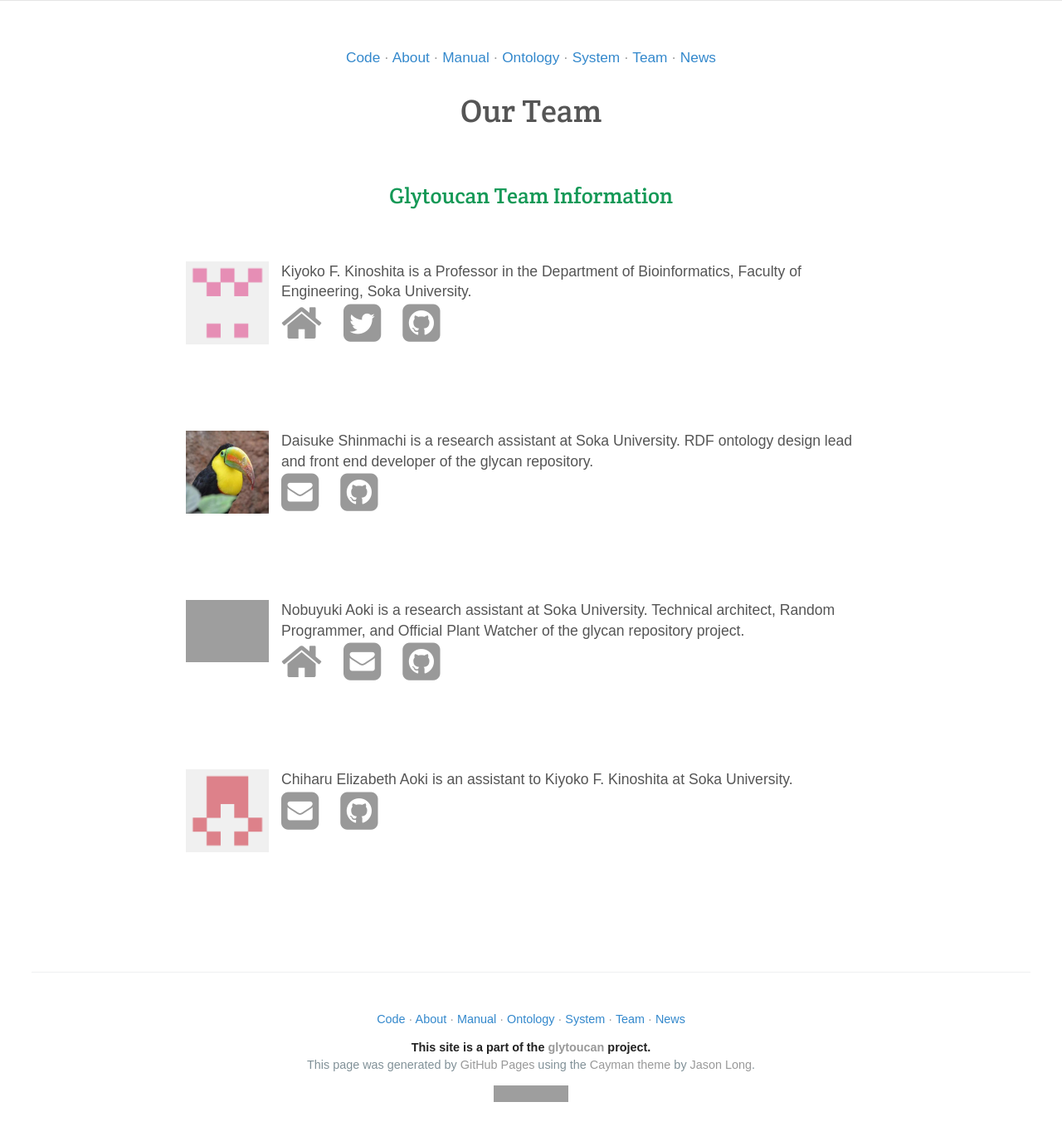
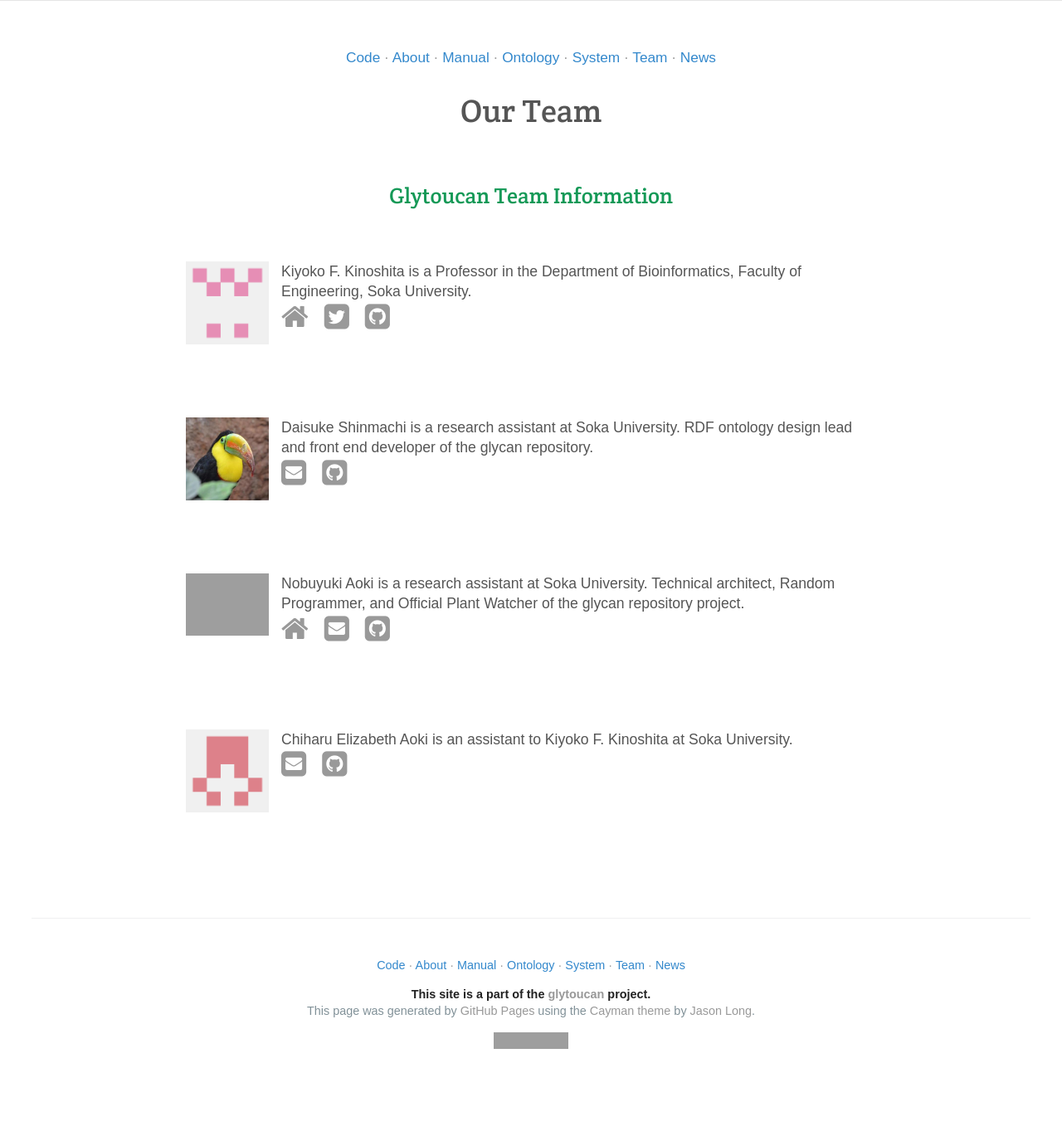
Before and after one commit to glytoucan/glytoucan, a Jekyll site: the page built from team/index.md, in a window 1280 px wide. Shown: the whole page at 83% size. Built offline with Jekyll 4.4.1, drawn with Linux system fonts in a browser that asks for light colours; nearby versions of some CDN libraries; after the commit the page ends 1316 px from its top, so only the background shows below that; grey boxes are pictures that could not be loaded.

Commit message:
Update contact-info.html

```diff
--- a/_includes/contact-info.html
+++ b/_includes/contact-info.html
@@ -8,16 +8,16 @@
 {{ member.bio }}
 <br/>
 	{% if member.url %}
-		<a href="{{member.url}}"><i class="fa fa-home fa-3x"></i></a>
+		<a href="{{member.url}}"><i class="fa fa-home fa-2x"></i></a>
 	{% endif %}
 	{% if member.email %}
-		<a href="mailto:{{member.email}}"><i class="fa fa-envelope-square fa-3x"></i></a>
+		<a href="mailto:{{member.email}}"><i class="fa fa-envelope-square fa-2x"></i></a>
 	{% endif %}
 	{% if member.twitter %}
-		<a href="http://twitter.com/{{member.twitter}}"><i class="fa fa-twitter-square fa-3x"></i></a>
+		<a href="http://twitter.com/{{member.twitter}}"><i class="fa fa-twitter-square fa-2x"></i></a>
 	{% endif %}
 	{% if member.github %}
-		<a href="http://github.com/{{member.github}}"><i class="fa fa-github-square fa-3x"></i></a>
+		<a href="http://github.com/{{member.github}}"><i class="fa fa-github-square fa-2x"></i></a>
 	{% endif %}
 {% endif %}
 {% endfor %}
```
